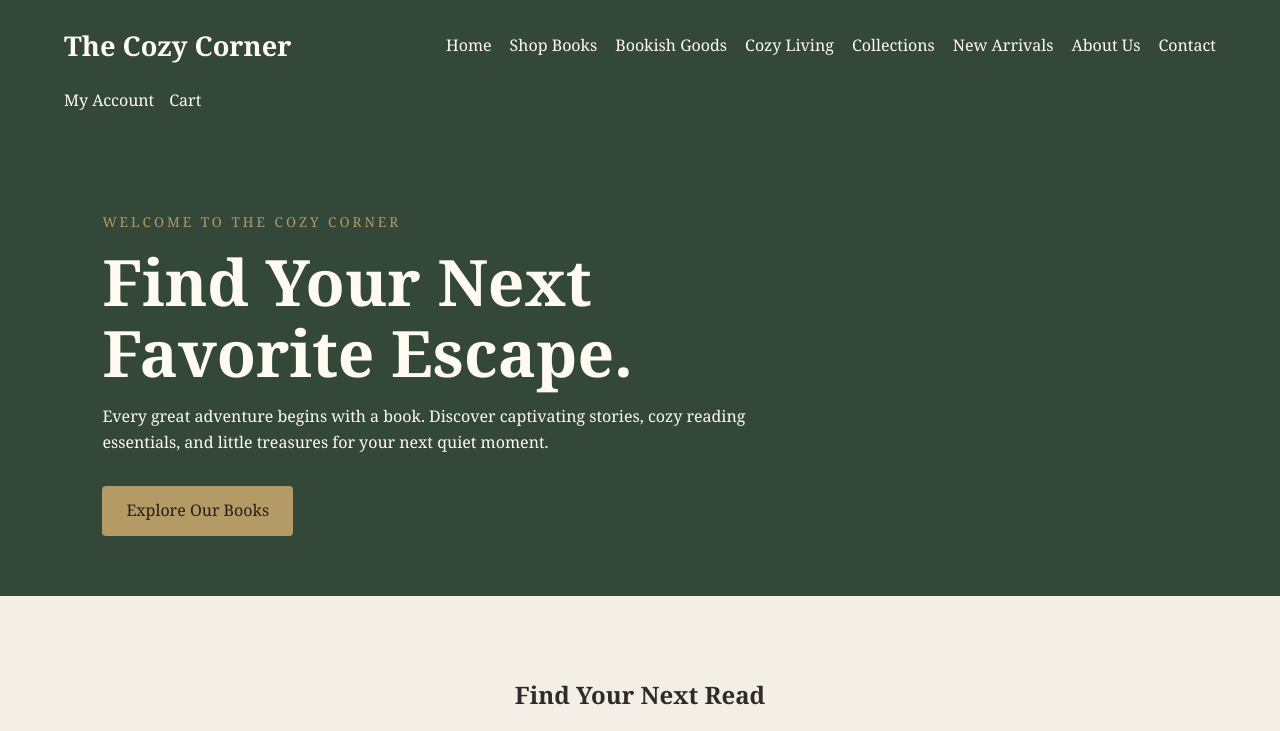
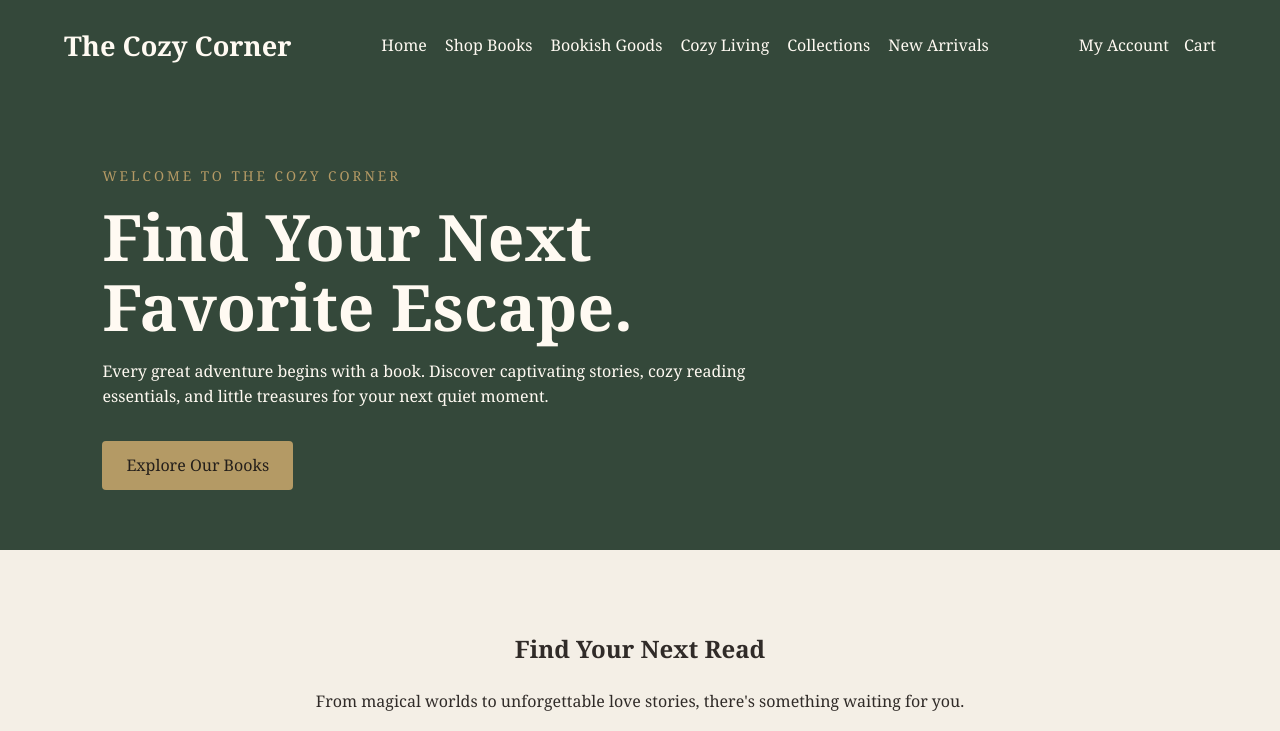
Before and after one commit to rachaelshoemaker/CozyCorner, a plain HTML site: page index.html in a window 1280 px wide. Shown: the top 731 px of the page. Drawn offline with Linux system fonts and the light colour scheme.

Commit message:
Update index.html

```diff
--- a/index.html
+++ b/index.html
@@ -26,9 +26,7 @@
             <a href="cozy-living.html">Cozy Living</a>
             <a href="collections.html">Collections</a>
             <a href="new-arrivals.html">New Arrivals</a>
-            <a href="about.html">About Us</a>
-            <a href="contact.html">Contact</a>
-        </nav>
+ </nav>
 
         <div class="header-actions">
             <a href="account.html">My Account</a>
```
